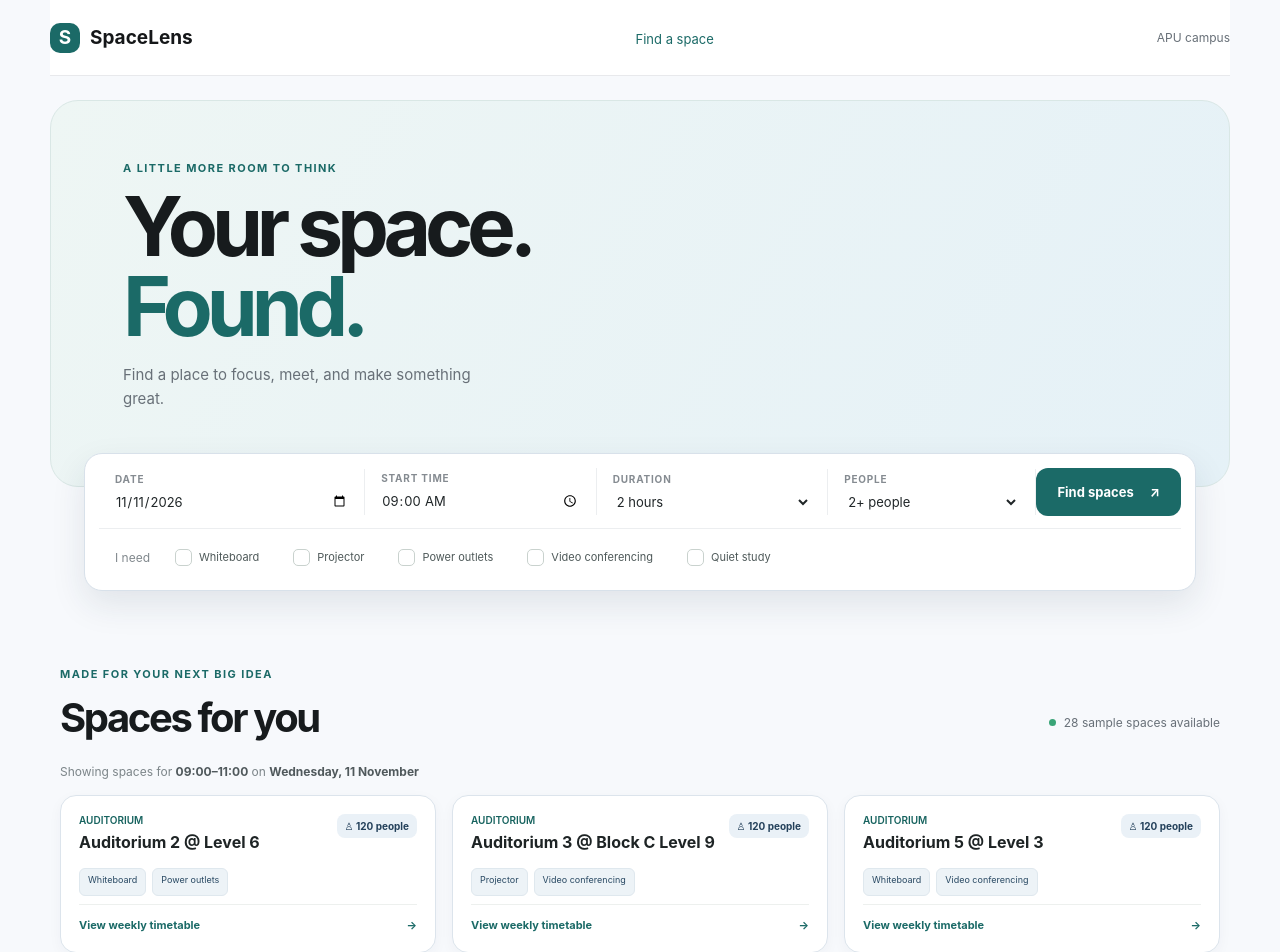
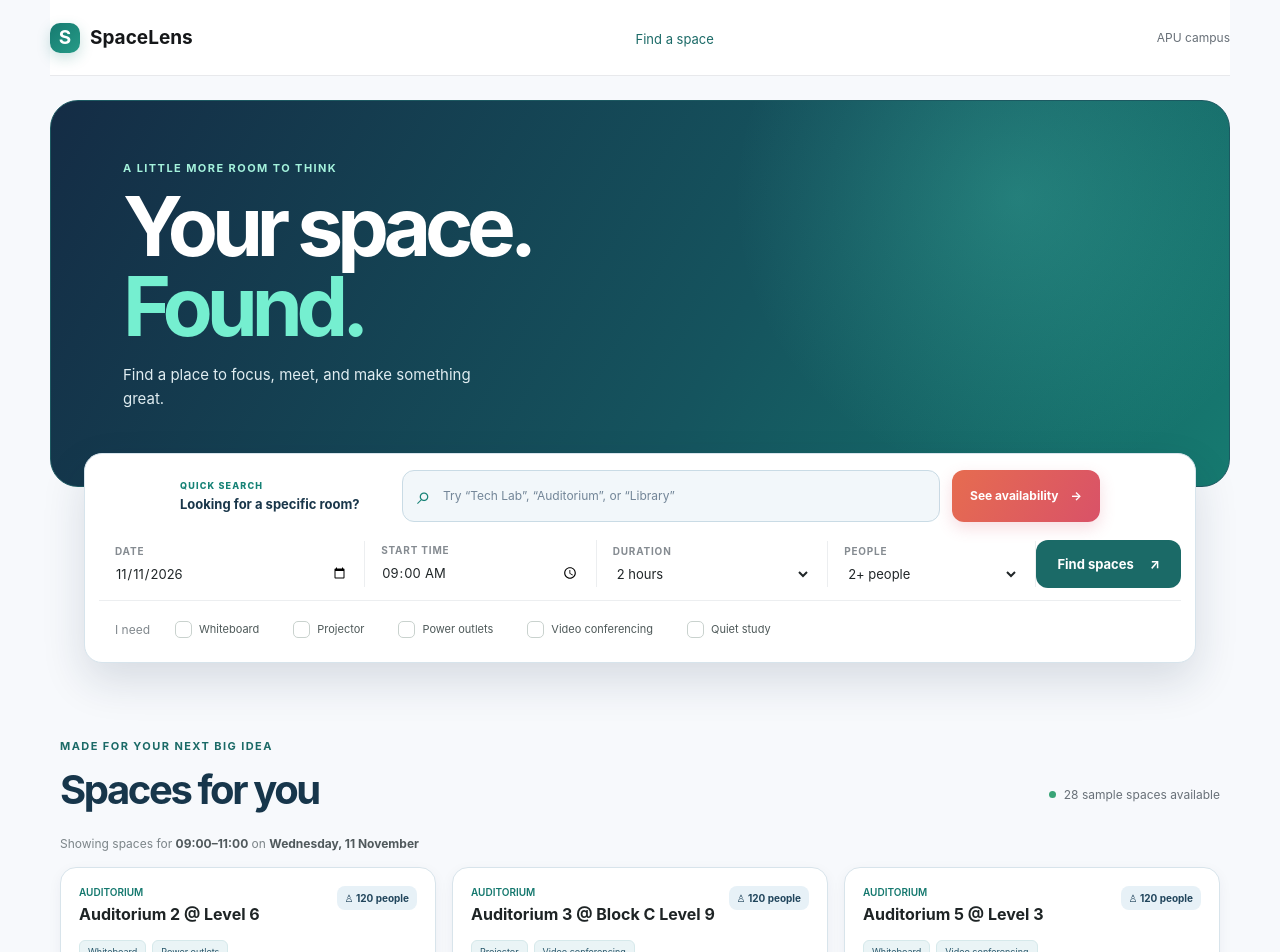
Before and after one commit to nathanaelphz/SpaceLens, a React (Vite) app: page / in a window 1280 px wide. Shown: the top 952 px of the page. Built offline with nearby package versions, Linux system fonts and the light colour scheme.

Commit message:
5th design

```diff
--- a/src/App.css
+++ b/src/App.css
@@ -627,3 +627,174 @@ body {
     font-size: 10px;
   }
 }
+/* Bolder SpaceLens palette */
+.hero {
+  background:
+    radial-gradient(circle at 82% 25%, rgba(83, 221, 194, 0.24), transparent 28%),
+    linear-gradient(120deg, #142c45 0%, #15545e 58%, #167a70 100%);
+  border-color: #1c5961;
+}
+
+.hero h1 {
+  color: #ffffff;
+}
+
+.hero h1 span {
+  color: #75efd0;
+}
+
+.hero .eyebrow {
+  color: #a4f2dc;
+}
+
+.hero-copy {
+  color: #e0edf1;
+}
+
+.brand-mark {
+  background: linear-gradient(140deg, #167a70, #269b87);
+  box-shadow: 0 5px 14px rgba(22, 122, 112, 0.22);
+}
+
+.search-panel {
+  border: 1px solid #d7e4ec;
+  box-shadow: 0 18px 44px rgba(20, 44, 69, 0.14);
+}
+
+.room-search {
+  width: min(920px, 100%);
+  margin: 2px auto 18px;
+  display: grid;
+  grid-template-columns: 210px minmax(180px, 1fr) auto;
+  align-items: center;
+  gap: 12px;
+}
+
+.room-search-intro {
+  display: grid;
+  gap: 5px;
+}
+
+.room-search-kicker {
+  color: #168276;
+  font-size: 9px;
+  font-weight: 800;
+  letter-spacing: 0.13em;
+}
+
+.room-search-intro strong {
+  color: #19364a;
+  font-size: 13px;
+}
+
+.room-search-input {
+  min-height: 52px;
+  padding: 0 14px;
+  display: flex;
+  align-items: center;
+  gap: 10px;
+  background: #f2f7fa;
+  border: 1px solid #c9dbe5;
+  border-radius: 12px;
+  transition: border-color 150ms ease, box-shadow 150ms ease;
+}
+
+.room-search-input:focus-within {
+  background: #ffffff;
+  border-color: #218d83;
+  box-shadow: 0 0 0 4px rgba(33, 141, 131, 0.13);
+}
+
+.room-search-input > span {
+  color: #178276;
+  font-size: 25px;
+  line-height: 1;
+}
+
+.room-search-input input {
+  width: 100%;
+  min-width: 0;
+  color: #19364a;
+  background: transparent;
+  border: 0;
+  outline: 0;
+  font: inherit;
+  font-size: 12px;
+}
+
+.room-search-input input::placeholder {
+  color: #738698;
+}
+
+.room-search-button {
+  min-height: 52px;
+  padding: 0 18px;
+  display: inline-flex;
+  justify-content: center;
+  align-items: center;
+  gap: 12px;
+  color: #ffffff;
+  background: linear-gradient(120deg, #e66c50, #d95268);
+  border: 0;
+  border-radius: 12px;
+  box-shadow: 0 6px 16px rgba(217, 82, 104, 0.2);
+  font: inherit;
+  font-size: 12px;
+  font-weight: 750;
+  cursor: pointer;
+  transition: transform 150ms ease, box-shadow 150ms ease;
+}
+
+.room-search-button:hover {
+  transform: translateY(-1px);
+  box-shadow: 0 9px 20px rgba(217, 82, 104, 0.28);
+}
+
+.results-heading h2 {
+  color: #17364b;
+}
+
+.room-card {
+  border-color: #d8e4eb;
+  box-shadow: 0 4px 14px rgba(20, 44, 69, 0.05);
+}
+
+.room-card:hover {
+  border-color: #9acfc3;
+  box-shadow: 0 14px 32px rgba(20, 76, 77, 0.12);
+}
+
+.room-category {
+  color: #14786e;
+}
+
+.capacity-badge {
+  color: #21455c;
+  background: #e7f1f7;
+  font-weight: 700;
+}
+
+.feature {
+  color: #245367;
+  background: #eaf4f6;
+  border: 1px solid #d6e9eb;
+}
+
+.details-button {
+  color: #12796f;
+}
+
+@media (max-width: 700px) {
+  .room-search {
+    grid-template-columns: 1fr;
+    gap: 9px;
+  }
+
+  .room-search-intro {
+    gap: 3px;
+  }
+
+  .room-search-button {
+    width: 100%;
+  }
+}
--- a/src/App.tsx
+++ b/src/App.tsx
@@ -130,7 +130,7 @@ function getCategory(name: string) {
 }
 
 function makeTimetable(roomName: string, roomIndex: number): ClassSlot[] {
-  // This Tuesday class is copied from your screenshot.
+  // This Tuesday class is from the timetable screenshot you shared.
   if (roomName === "B-04-01") {
     return [
       {
@@ -152,7 +152,7 @@ function makeTimetable(roomName: string, roomIndex: number): ClassSlot[] {
 
   const slots: ClassSlot[] = [];
 
-  // The generated sample schedules use weekdays only.
+  // Fictional sample classes are generated for weekdays only.
   for (const day of [1, 2, 3, 4, 5]) {
     if ((roomIndex + day) % 5 === 0) continue;
 
@@ -165,6 +165,7 @@ function makeTimetable(roomName: string, roomIndex: number): ClassSlot[] {
 
     for (const blockIndex of blocksForDay) {
       const block = classBlocks[blockIndex];
+
       slots.push({
         day,
         start: block.start,
@@ -261,7 +262,9 @@ function getToday() {
 
 function App() {
   const today = getToday();
+
   const [date, setDate] = useState(today);
+  const [roomQuery, setRoomQuery] = useState("");
   const [startTime, setStartTime] = useState("09:00");
   const [durationMinutes, setDurationMinutes] = useState(120);
   const [capacity, setCapacity] = useState(2);
@@ -279,21 +282,27 @@ function App() {
       : fromMinutes(absoluteEnd);
 
   const availableRooms = useMemo(() => {
+    const query = roomQuery.trim().toLowerCase();
+
     return rooms.filter((room) => {
+      const matchesRoom =
+        !query ||
+        room.name.toLowerCase().includes(query) ||
+        room.category.toLowerCase().includes(query);
+
       const capacityMatches = room.capacity >= capacity;
       const facilitiesMatch = selectedFacilities.every((facility) =>
         room.features.includes(facility),
       );
 
       let hasClassConflict = false;
-
-      // Check every calendar day touched by the requested time interval.
       const lastOffset = Math.floor((absoluteEnd - 1) / 1440);
 
+      // Check every day touched by the requested interval, including after midnight.
       for (let offset = 0; offset <= lastOffset; offset++) {
         const weekday = (selectedWeekday + offset) % 7;
 
-        // No classes are scheduled on Saturday or Sunday in this demo.
+        // The demo dataset has no Saturday or Sunday classes.
         if (weekday === 0 || weekday === 6) continue;
 
         const intervalStart = Math.max(absoluteStart, offset * 1440) - offset * 1440;
@@ -302,22 +311,22 @@ function App() {
         hasClassConflict = room.timetable.some((slot) => {
           if (slot.day !== weekday) return false;
 
-          const overlaps =
+          return (
             intervalStart < toMinutes(slot.end) &&
-            intervalEnd > toMinutes(slot.start);
-
-          return overlaps;
+            intervalEnd > toMinutes(slot.start)
+          );
         });
 
         if (hasClassConflict) break;
       }
 
-      return capacityMatches && facilitiesMatch && !hasClassConflict;
+      return matchesRoom && capacityMatches && facilitiesMatch && !hasClassConflict;
     });
   }, [
     absoluteEnd,
     absoluteStart,
     capacity,
+    roomQuery,
     selectedFacilities,
     selectedWeekday,
   ]);
@@ -335,9 +344,20 @@ function App() {
     setWeekStart(mondayOf(date));
   }
 
+  function scrollToResults() {
+    document.getElementById("spaces")?.scrollIntoView({ behavior: "smooth" });
+  }
+
   function timelineFor(room: Room, day: number) {
     if (day === 0 || day === 6) {
-      return [{ start: "00:00", end: "24:00", title: "Free · no demo classes", free: true }];
+      return [
+        {
+          start: "00:00",
+          end: "24:00",
+          title: "Free · no demo classes",
+          free: true,
+        },
+      ];
     }
 
     const slots = room.timetable
@@ -414,6 +434,35 @@ function App() {
       </section>
 
       <section className="search-panel" aria-label="Room search filters">
+        <form
+          className="room-search"
+          role="search"
+          onSubmit={(event) => {
+            event.preventDefault();
+            scrollToResults();
+          }}
+        >
+          <div className="room-search-intro">
+            <span className="room-search-kicker">QUICK SEARCH</span>
+            <strong>Looking for a specific room?</strong>
+          </div>
+
+          <div className="room-search-input">
+            <span aria-hidden="true">⌕</span>
+            <input
+              type="search"
+              aria-label="Search rooms"
+              placeholder="Try “Tech Lab”, “Auditorium”, or “Library”"
+              value={roomQuery}
+              onChange={(event) => setRoomQuery(event.target.value)}
+            />
+          </div>
+
+          <button className="room-search-button" type="submit">
+            See availability <span aria-hidden="true">→</span>
+          </button>
+        </form>
+
         <div className="filter-fields">
           <div className="filter-field">
             <label htmlFor="date">Date</label>
@@ -473,11 +522,7 @@ function App() {
             </select>
           </div>
 
-          <button
-            className="search-button"
-            type="button"
-            onClick={() => document.getElementById("spaces")?.scrollIntoView({ behavior: "smooth" })}
-          >
+          <button className="search-button" type="button" onClick={scrollToResults}>
             Find spaces <span aria-hidden="true">↗</span>
           </button>
         </div>
@@ -512,11 +557,13 @@ function App() {
 
         <p className="time-note">
           Showing spaces for <strong>{startTime}–{endTimeText}</strong> on{" "}
-          <strong>{new Date(`${date}T12:00:00`).toLocaleDateString("en-MY", {
-            weekday: "long",
-            day: "numeric",
-            month: "long",
-          })}</strong>
+          <strong>
+            {new Date(`${date}T12:00:00`).toLocaleDateString("en-MY", {
+              weekday: "long",
+              day: "numeric",
+              month: "long",
+            })}
+          </strong>
         </p>
 
         {availableRooms.length > 0 ? (
@@ -563,8 +610,8 @@ function App() {
           </div>
         ) : (
           <div className="empty-state">
-            <h3>No spaces match just yet</h3>
-            <p>Try another time, group size, or facility filter.</p>
+            <h3>No spaces match your search</h3>
+            <p>Try another room name, time, group size, or facility.</p>
           </div>
         )}
       </section>
@@ -645,7 +692,9 @@ function App() {
                           <strong>{item.title}</strong>
                           {item.code && (
                             <span className="timeline-sub">
-                              {item.code === "DEMO" ? "Sample timetable entry" : item.code}
+                              {item.code === "DEMO"
+                                ? "Sample timetable entry"
+                                : item.code}
                             </span>
                           )}
                         </div>
```
